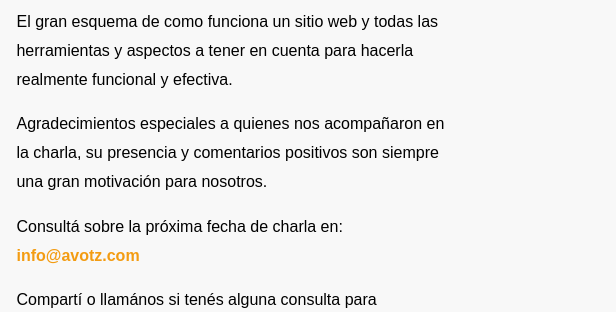
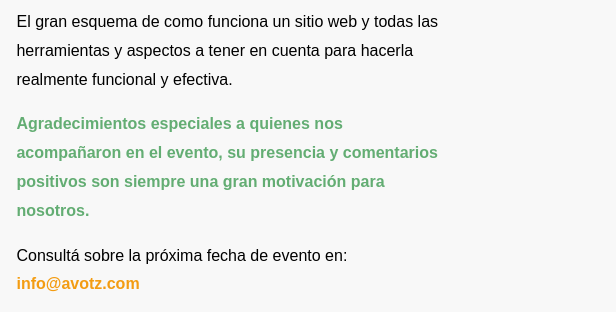
Before and after one commit to alons182/avotz, a website: page presentaciones/e-marketing-and-websites.html in a window 1280 px wide. Shown: the part 148-460 px from the top of the page, 664-1280 px from the left. Drawn offline with Linux system fonts and the light colour scheme.

Commit message:
changed description charlas

```diff
--- a/presentaciones/e-marketing-and-websites.html
+++ b/presentaciones/e-marketing-and-websites.html
@@ -41,8 +41,8 @@
                     <iframe frameborder="0" webkitallowfullscreen="" mozallowfullscreen="" allowfullscreen="" width="550" height="400" src="http://prezi.com/embed/0p3dxv6a7bu2/?bgcolor=ffffff&amp;lock_to_path=0&amp;autoplay=0&amp;autohide_ctrls=0#"></iframe>
                     <div class="presentation-description">
                         <p>El gran esquema de como funciona un sitio web y todas las herramientas y aspectos a tener en cuenta para hacerla realmente funcional y efectiva.</p>
-                        <p>Agradecimientos especiales a quienes nos acompañaron en la charla, su presencia y comentarios positivos son siempre una gran motivación para nosotros.</p>
-                        <p>Consultá sobre la próxima fecha de charla en: <a href="mailto:info@avotz.com">info@avotz.com</a></p>
+                        <p class="bold">Agradecimientos especiales a quienes nos acompañaron en el evento, su presencia y comentarios positivos son siempre una gran motivación para nosotros.</p>
+                        <p>Consultá sobre la próxima fecha de evento en: <a href="mailto:info@avotz.com">info@avotz.com</a></p>
                         <div class="share">
                             <p>Compartí o llamános si tenés alguna consulta para nosotros:</p>
                             <address>
```
Also changed, not shown: presentaciones/marketing-digital.html (+2 -2 lines).
